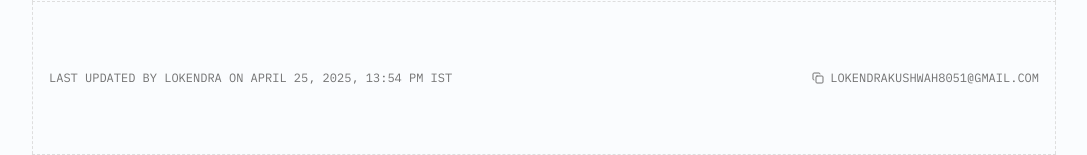
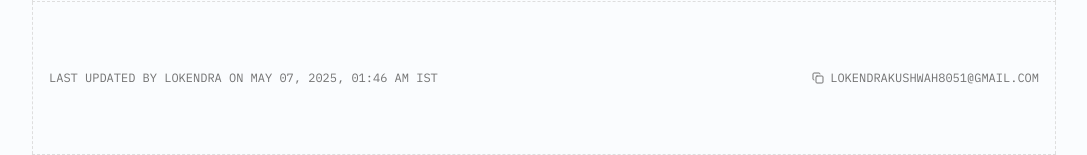
Before and after one commit to div02-afk/portfolio, a Next.js app: page / in a window 1280 px wide. Shown: the part 1326-1481 px from the top of the page, without its empty margins (96-1183 px from the left). Built offline with nearby package versions, Linux system fonts and the light colour scheme; no server answers.

Commit message:
added userData.ts

```diff
--- a/app/page.tsx
+++ b/app/page.tsx
@@ -1,53 +1,13 @@
 import About from "@/components/sections/about";
 import Experience from "@/components/sections/experience";
 import Footer from "@/components/sections/footer";
-import { GithubIcon, XIcon } from "@/components/icons";
+import Header from "@/components/sections/header";
 import Projects from "@/components/sections/projects";
-import { ThemeToggle } from "@/components/theme-toggle";
-import { Button } from "@/components/ui/button";
-import Image from "next/image";
-import Link from "next/link";
 
 export default function Page() {
   return (
     <div className="flex flex-col h-full lg:max-w-screen-lg mx-auto">
-      <div className="border-b border-border border-dashed sticky top-0 bg-site-background/80 backdrop-blur-md z-50">
-        <div className="p-4 max-w-screen-xl w-full mx-auto border-border border-dashed xl:border-x">
-          <div className="flex items-center gap-4 justify-between h-8">
-            <Link href="/" className="flex items-center gap-2 justify-center">
-              <Image
-                src="/pfp.png"
-                alt="logo"
-                width={104}
-                height={104}
-                className="size-10"
-              />
-              <div className="flex flex-col items-start justify-start font-medium tracking-tight text-sm">
-                <span className="text-base">LOKENDRA KUSHWAH</span>
-                <span className="text-sm -mt-1 font-normal text-muted-foreground">
-                  SOFTWARE  ENGINEER
-                </span>
-              </div>
-            </Link>
-            <div className="flex items-center">
-              <Button variant="ghost" size="icon" asChild>
-                <Link target="_blank" href="https://x.com/lokendratwt">
-                  <XIcon className="size-3.5" />
-                </Link>
-              </Button>
-              <Button variant="ghost" size="icon" asChild>
-                <Link
-                  target="_blank"
-                  href="https://github.com/lokendrakushwah12"
-                >
-                  <GithubIcon className="size-5" />
-                </Link>
-              </Button>
-              <ThemeToggle />
-            </div>
-          </div>
-        </div>
-      </div>
+      <Header />
       <About />
       <Experience />
       <Projects />
--- a/components/sections/about.tsx
+++ b/components/sections/about.tsx
@@ -1,17 +1,19 @@
+import userData from "@/data/userData";
+
 const About = () => {
+  const { about } = userData;
+
   return (
     <div className="border-b border-border border-dashed">
       <div className="xl:border-x border-border border-dashed p-4 max-w-screen-xl w-full mx-auto space-y-4 py-8 md:py-16">
         <div className="text-muted-foreground justify-between gap-8 rounded-2xl">
-          Hi, I'm Lokendra.
+          {about.split("A software engineer")[0]}
           <div className="mt-4">
             A&nbsp;
             <span className="border-b border-dashed border-foreground text-foreground">
               software engineer
             </span>
-            &nbsp; who codes and designs with purpose. I build standout products
-            by blending problem-solving with design thinking&nbsp;—&nbsp;getting
-            1% better every day.
+            &nbsp;{about.split("A software engineer")[1]}
           </div>
         </div>
       </div>
--- a/components/sections/experience.tsx
+++ b/components/sections/experience.tsx
@@ -1,32 +1,8 @@
+import userData from "@/data/userData";
 import ExperienceCard from "../ui/experience-card";
 
 const Experience = () => {
-  const EXPERIENCE = [
-    {
-      id: 1,
-      role: "Frontend Engineer",
-      company: "Induced AI",
-      startDate: "Apr 2025",
-      endDate: "Present",
-      link: "https://www.induced.ai/",
-    },
-    {
-      id: 2,
-      role: "Software developer Intern",
-      company: "Unolo",
-      startDate: "Feb 2025",
-      endDate: "Apr 2025",
-      link: "https://unolo.com",
-    },
-    {
-      id: 3,
-      role: "UI/UX Designer",
-      company: "Snipe",
-      startDate: "Aug 2024",
-      endDate: "Jan 2025",
-      link: "https://snipeit.ai",
-    },
-  ];
+  const { experience } = userData;
 
   return (
     <div className="border-b border-border border-dashed">
@@ -37,7 +13,7 @@ const Experience = () => {
           </h2>
         </div>
         <div className="flex flex-col justify-center gap4">
-          {EXPERIENCE.map((exp, index) => (
+          {experience.map((exp, index) => (
             <ExperienceCard
               key={index}
               id={exp.id}
--- a/components/sections/footer.tsx
+++ b/components/sections/footer.tsx
@@ -1,29 +1,35 @@
 "use client";
+import userData from "@/data/userData";
 import { Check, Copy } from "lucide-react";
 import { useState } from "react";
 import { Button } from "../ui/button";
 
-const EMAIL = "Lokendrakushwah8051@gmail.com";
-
 const Footer = () => {
-  const [copied, setCopied] = useState(false)
+  const { email } = userData.personalInfo;
+  const { date, time } = userData.lastUpdated;
+  const [copied, setCopied] = useState(false);
 
   const handleCopy = () => {
-    navigator.clipboard.writeText(EMAIL)
-    setCopied(true)
-    setTimeout(() => setCopied(false), 2000)
-  }
+    navigator.clipboard.writeText(email);
+    setCopied(true);
+    setTimeout(() => setCopied(false), 2000);
+  };
 
   return (
     <div className="border-b border-border border-dashed">
       <div className="xl:border-x border-border border-dashed p-4 max-w-screen-xl w-full mx-auto space-y-4 py-8 md:py-16">
-        <div className="flex flex-col md:flex-row  w-full justify-between gap-2 md:gap-1 items-start md:items-center">
+        <div className="flex flex-col md:flex-row w-full justify-between gap-2 md:gap-1 items-start md:items-center">
           <p className="text-xs font-normal text-muted-foreground">
-            Last updated by Lokendra on APRIL 25, 2025, 13:54 PM IST
+            Last updated by Lokendra on {date}, {time}
           </p>
           <div className="md:flex-grow hidden border-b border-dashed border-border" />
           <div className="flex justify-center items-center">
-            <Button className="scale-[75%] size-6" variant="ghost" size="icon" onClick={handleCopy}>
+            <Button
+              className="scale-[75%] size-6"
+              variant="ghost"
+              size="icon"
+              onClick={handleCopy}
+            >
               {copied ? (
                 <Check className="text-muted-foreground" />
               ) : (
@@ -32,7 +38,7 @@ const Footer = () => {
             </Button>
 
             <p className="text-xs font-normal text-muted-foreground text-right">
-              {EMAIL}
+              {email}
             </p>
           </div>
         </div>
--- /dev/null
+++ b/components/sections/header.tsx
@@ -0,0 +1,50 @@
+import userData from "@/data/userData";
+import Image from "next/image";
+import Link from "next/link";
+import { GithubIcon, XIcon } from "../icons";
+import { ThemeToggle } from "../theme-toggle";
+import { Button } from "../ui/button";
+
+const Header = () => {
+    const { name, profession, github, twitter } = userData.personalInfo;
+
+    return (
+        <div className="border-b border-border border-dashed sticky top-0 bg-site-background/80 backdrop-blur-md z-50">
+            <div className="p-4 max-w-screen-xl w-full mx-auto border-border border-dashed xl:border-x">
+                <div className="flex items-center gap-4 justify-between h-8">
+                    <Link href="/" className="flex items-center gap-2 justify-center">
+                        <Image
+                            src="/pfp.png"
+                            alt="logo"
+                            width={104}
+                            height={104}
+                            className="size-10"
+                            loading="lazy"
+                        />
+                        <div className="flex flex-col items-start justify-start font-medium tracking-tight text-sm">
+                            <span className="text-base">{name}</span>
+                            <span className="text-sm -mt-1 font-normal text-muted-foreground">
+                                {profession}
+                            </span>
+                        </div>
+                    </Link>
+                    <div className="flex items-center">
+                        <Button variant="ghost" size="icon" asChild>
+                            <Link target="_blank" href={twitter}>
+                                <XIcon className="size-3.5" />
+                            </Link>
+                        </Button>
+                        <Button variant="ghost" size="icon" asChild>
+                            <Link target="_blank" href={github}>
+                                <GithubIcon className="size-5" />
+                            </Link>
+                        </Button>
+                        <ThemeToggle />
+                    </div>
+                </div>
+            </div>
+        </div>
+    );
+};
+
+export default Header;
--- /dev/null
+++ b/data/userData.ts
@@ -0,0 +1,133 @@
+export interface PersonalInfo {
+  name: string;
+  profession: string;
+  email: string;
+  github: string;
+  twitter: string;
+}
+
+export interface Experience {
+  id: number;
+  role: string;
+  company: string;
+  startDate: string;
+  endDate: string;
+  link: string;
+}
+
+export interface Project {
+  title: string;
+  description: string;
+  tags: string[];
+  Livelink: string;
+  gitHubLink: string;
+  date: string;
+}
+
+export interface LastUpdated {
+  date: string;
+  time: string;
+}
+
+export interface UserData {
+  personalInfo: PersonalInfo;
+  about: string;
+  experience: Experience[];
+  projects: Project[];
+  lastUpdated: LastUpdated;
+}
+
+const userData: UserData = {
+  personalInfo: {
+    name: "LOKENDRA KUSHWAH",
+    profession: "SOFTWARE ENGINEER",
+    email: "Lokendrakushwah8051@gmail.com",
+    github: "https://github.com/lokendrakushwah12",
+    twitter: "https://x.com/lokendratwt",
+  },
+  about:
+    "Hi, I'm Lokendra. A software engineer who codes and designs with purpose. I build standout products by blending problem-solving with design thinking — getting 1% better every day.",
+  experience: [
+    {
+      id: 1,
+      role: "Frontend Engineer",
+      company: "Induced AI",
+      startDate: "Apr 2025",
+      endDate: "Present",
+      link: "https://www.induced.ai/",
+    },
+    {
+      id: 2,
+      role: "Software developer Intern",
+      company: "Unolo",
+      startDate: "Feb 2025",
+      endDate: "Apr 2025",
+      link: "https://unolo.com",
+    },
+    {
+      id: 3,
+      role: "UI/UX Designer",
+      company: "Snipe",
+      startDate: "Aug 2024",
+      endDate: "Jan 2025",
+      link: "https://snipeit.ai",
+    },
+  ],
+  projects: [
+    {
+      title: "VASKORA",
+      description:
+        "Swipe jobs, generate personalized cold emails, Resume & Messages and apply effortlessly—tailored to your resume.",
+      tags: [
+        "NEXT.JS",
+        "REACT QUERY",
+        "NODE.JS",
+        "EXPRESS.JS",
+        "TAILWIND CSS",
+        "PUPPETEER",
+      ],
+      Livelink: "https://vaskora.vercel.app",
+      gitHubLink: "https://github.com/Lokendrakushwah12/vaskora",
+      date: "APR 2025",
+    },
+    {
+      title: "CAULDRON",
+      description:
+        "Faceless Video Engine - Automate and dominate YouTube without ever showing your face!",
+      tags: ["NEXT.JS", "TAILWIND CSS", "FIREBASE", "PYTHON"],
+      Livelink: "https://cauldron.live",
+      gitHubLink: "https://github.com/Statwarts/Cauldron",
+      date: "JUN 2024",
+    },
+    {
+      title: "ANUBHAV",
+      description:
+        "It is a web-based platform that offers articles and resources focused on college placements and interview experiences.",
+      tags: [
+        "REACT.JS",
+        "TAILWIND CSS",
+        "FRAMER MOTION",
+        "NODE.JS",
+        "EXPRESS.JS",
+      ],
+      Livelink: "https://anubhav.aitoss.club",
+      gitHubLink: "https://github.com/aitoss/Anubhav-frontend-23",
+      date: "OCT 2024",
+    },
+    {
+      title: "PIXA/UI",
+      description:
+        "Pixa UI - Collection of Open Source Components for React + Tailwind-CSS for your Project.",
+      tags: ["REACT.JS", "TAILWIND CSS", "FRAMER MOTION", "NPM PACKAGE"],
+      Livelink: "https://pixa-ui-dev.vercel.app",
+      gitHubLink: "https://github.com/Lokendrakushwah12/pixaui",
+      date: "AUG 2024",
+    },
+  ],
+  lastUpdated: {
+    date: "MAY 07, 2025",
+    time: "01:46 AM IST",
+  },
+};
+
+export default userData;
```
Also changed, not shown: components/sections/projects.tsx (+3 -52 lines).
